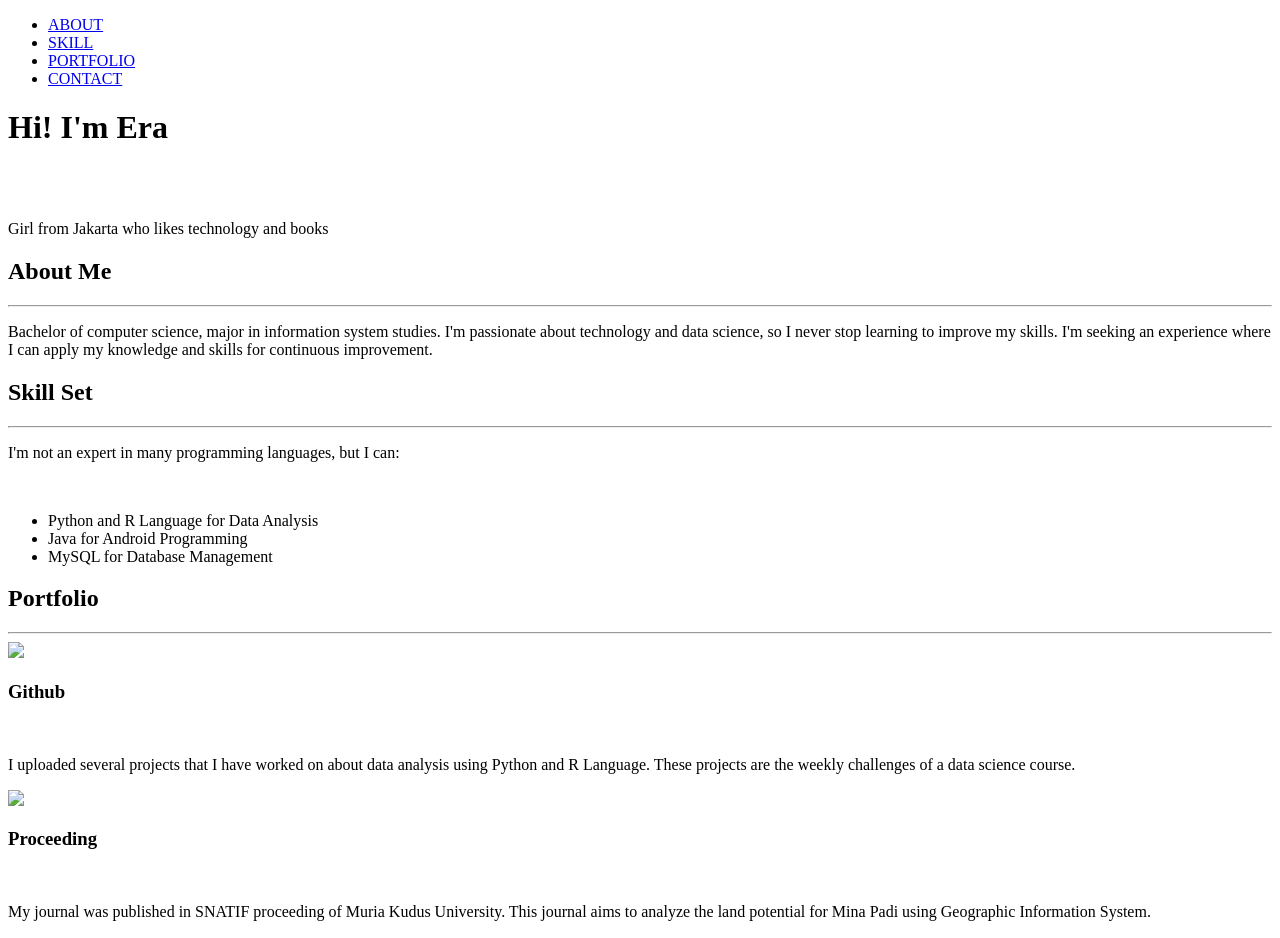
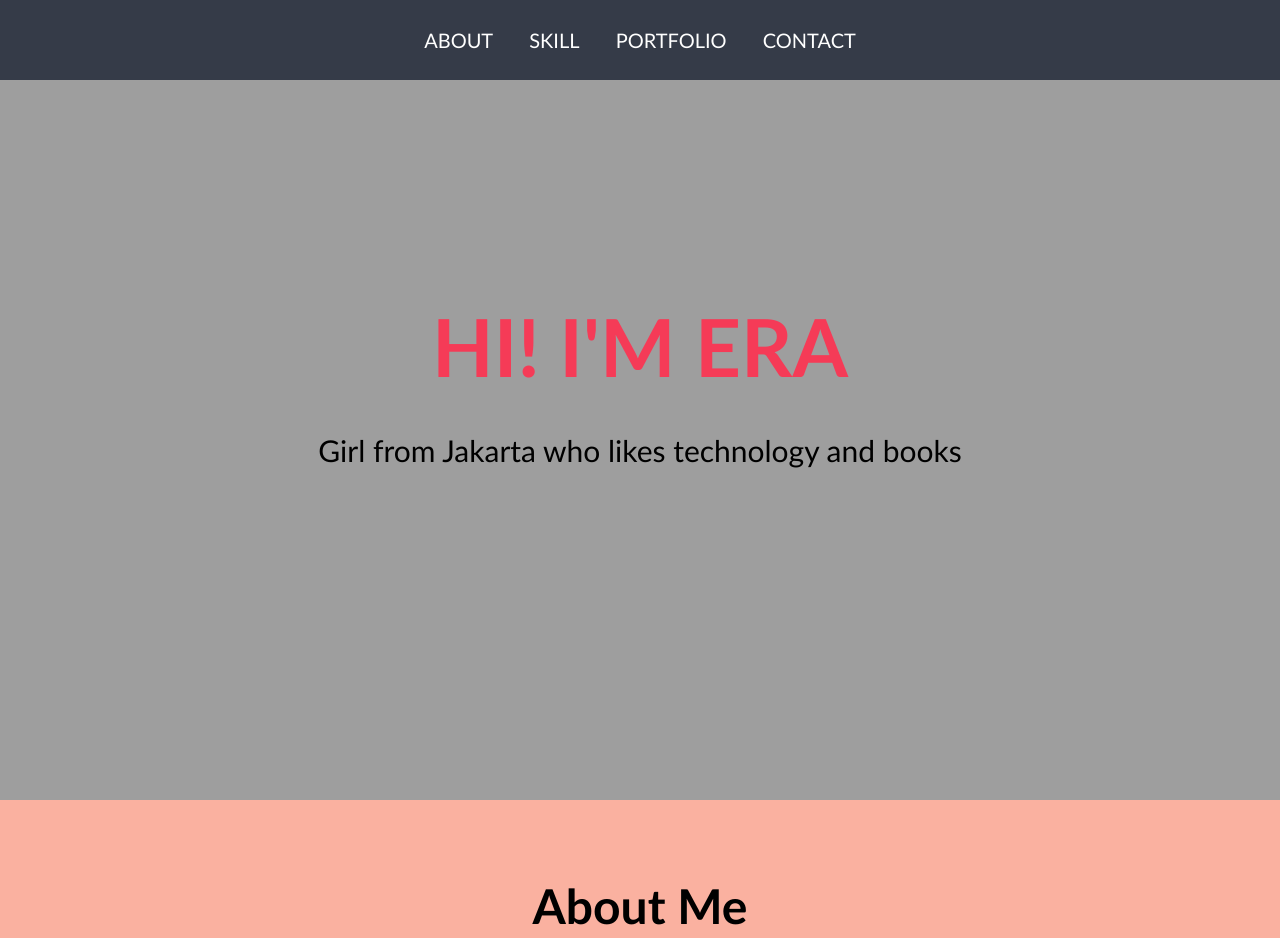
Before and after one commit to erameilani/portfolio, a plain HTML site: page index.html in a window 1280 px wide. Shown: the top 938 px of the page. Drawn offline with Linux system fonts and the light colour scheme; the site is published under a folder, as on GitHub Pages, so addresses that start at the root find nothing.

Commit message:
First initialization

```diff
--- a/css/style.css
+++ b/css/style.css
@@ -46,7 +46,7 @@ body {
 }
 
 header {
-    background-image: url('/assets/background.png');
+    background-image: url('../assets/background.png');
     background-position: center;
     background-size: cover;
     height: 100vh;
--- a/index.html
+++ b/index.html
@@ -4,8 +4,8 @@
     <meta charset="UTF-8">
     <meta name="viewport" content="width=device-width, initial-scale=1.0">
     <title>Erasanti Meilani | Portfolio</title>
-    <link rel="stylesheet" href="/css/style.css">
-    <link rel="shortcut icon" href="/assets/era-logo.png">
+    <link rel="stylesheet" href="./css/style.css">
+    <link rel="shortcut icon" href="./assets/era-logo.png">
 </head>
 <body>
     <header>
@@ -45,12 +45,12 @@
             <hr>
             <div class="flex-container">
                 <div class="flex-item">
-                    <a href="https://github.com/erameilani/" target="_blank"><img src="/assets/github-logo.png" /></a>
+                    <a href="https://github.com/erameilani/" target="_blank"><img src="./assets/github-logo.png" /></a>
                     <h3>Github</h3><br>
                     <p>I uploaded several projects that I have worked on about data analysis using Python and R Language. These projects are the weekly challenges of a data science course.</p>
                 </div>
                 <div class="flex-item">
-                    <a href="https://conference.umk.ac.id/index.php/snatif/article/view/95" target="_blank"><img src="/assets/journal-logo.png" /></a>
+                    <a href="https://conference.umk.ac.id/index.php/snatif/article/view/95" target="_blank"><img src="./assets/journal-logo.png" /></a>
                     <h3>Proceeding</h3><br>
                     <p>My journal was published in SNATIF proceeding of Muria Kudus University. This journal aims to analyze the land potential for Mina Padi using Geographic Information System.</p>
                 </div>
```
